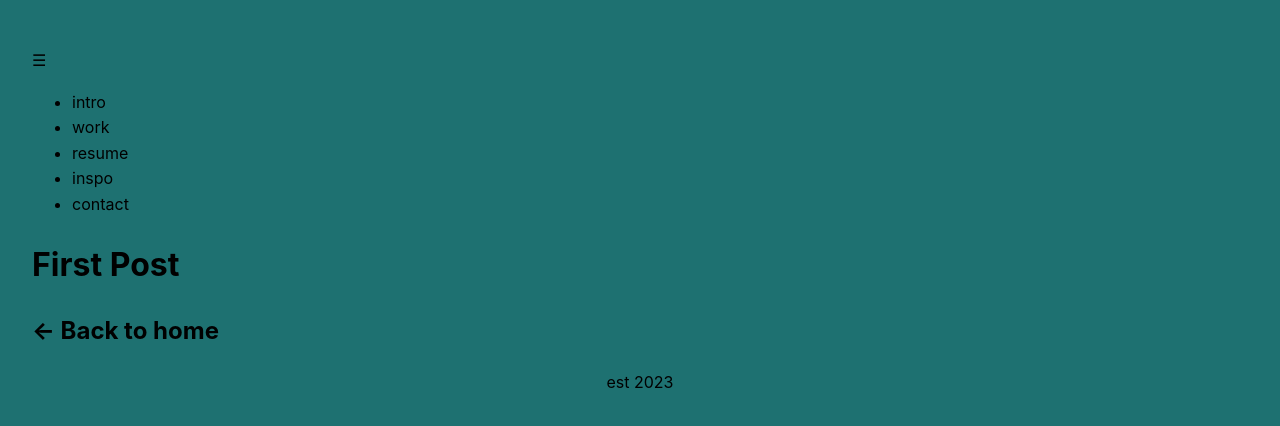
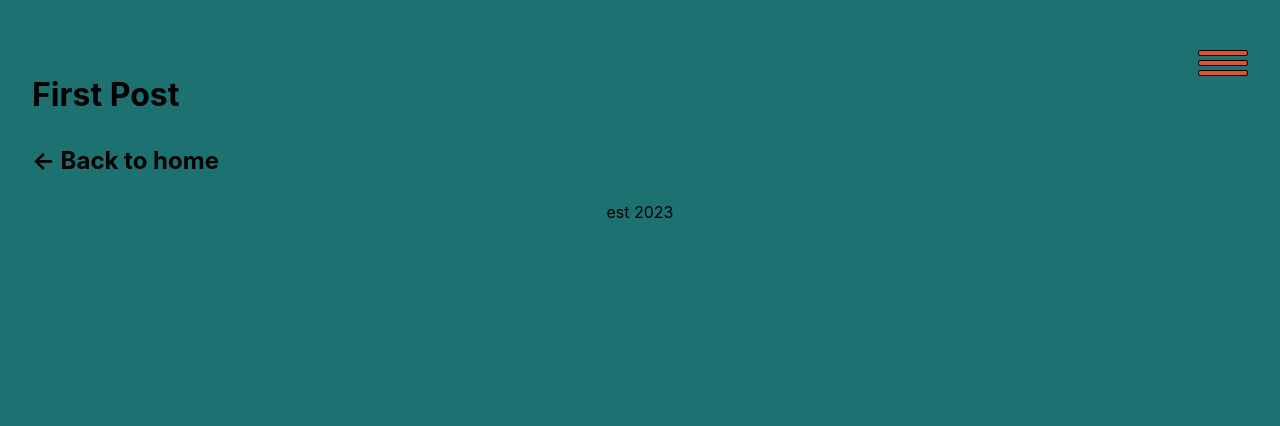
Before and after one commit to off2mxrs/portfolio2023, a Next.js app: page /first-post in a window 1280 px wide. Shown: the top 426 px of the page. Built offline with nearby package versions, Linux system fonts and the light colour scheme.

Commit message:
nav styles

```diff
--- a/components/nav.js
+++ b/components/nav.js
@@ -10,9 +10,11 @@ const Navigation = () => {
   };
 
   return (
-    <nav className={styles.nav}>
-      <div className={styles.menuIcon} onClick={toggleMenu}>
-        &#9776;
+    <nav className={`${styles.nav}`}>
+       <div className={`${styles.menuIcon} ${styles.hamburgerIcon}`} onClick={toggleMenu}>
+        <div className={`${styles.hamburgerLine}`}></div>
+        <div className={`${styles.hamburgerLine}`}></div>
+        <div className={`${styles.hamburgerLine}`}></div>
       </div>
       <ul className={`${styles.menu} ${isMenuOpen ? styles.open : ''}`}>
         <Link href="/#intro" passHref>
--- a/components/nav.module.css
+++ b/components/nav.module.css
@@ -0,0 +1,48 @@
+.nav{
+  position: fixed;
+  z-index: 999;
+}
+
+.menu {
+  display: none;
+  flex-direction: column;
+  position: absolute;
+  width: 150px;
+  right: 25px;
+  background: #fffbec;
+  list-style: none;
+  align-items: flex-start;
+  padding: 16px;
+  top: -18px;
+  border-radius: 5px;
+  border: black solid 1px;
+}
+
+.menu.open {
+  display: flex;
+}
+
+.menu li {
+  margin: 0;
+}
+
+.menu-icon {
+  display: block;
+}
+
+.hamburgerIcon {
+  display: flex;
+  flex-direction: column;
+  cursor: pointer;
+  z-index: 998;
+  position: relative;
+}
+
+.hamburgerLine {
+  width: 50px;
+  height: 6px;
+  background-color: #DE5230;
+  border: black solid 1px;
+  margin: 2px 0;
+  border-radius: 2px;
+}
--- a/styles/global.css
+++ b/styles/global.css
@@ -30,6 +30,11 @@ img {
   color: #fff;
 } */
 
+header {
+  display: flex;
+  justify-content: flex-end;
+}
+
 footer {
   text-align: center;
 }
```
